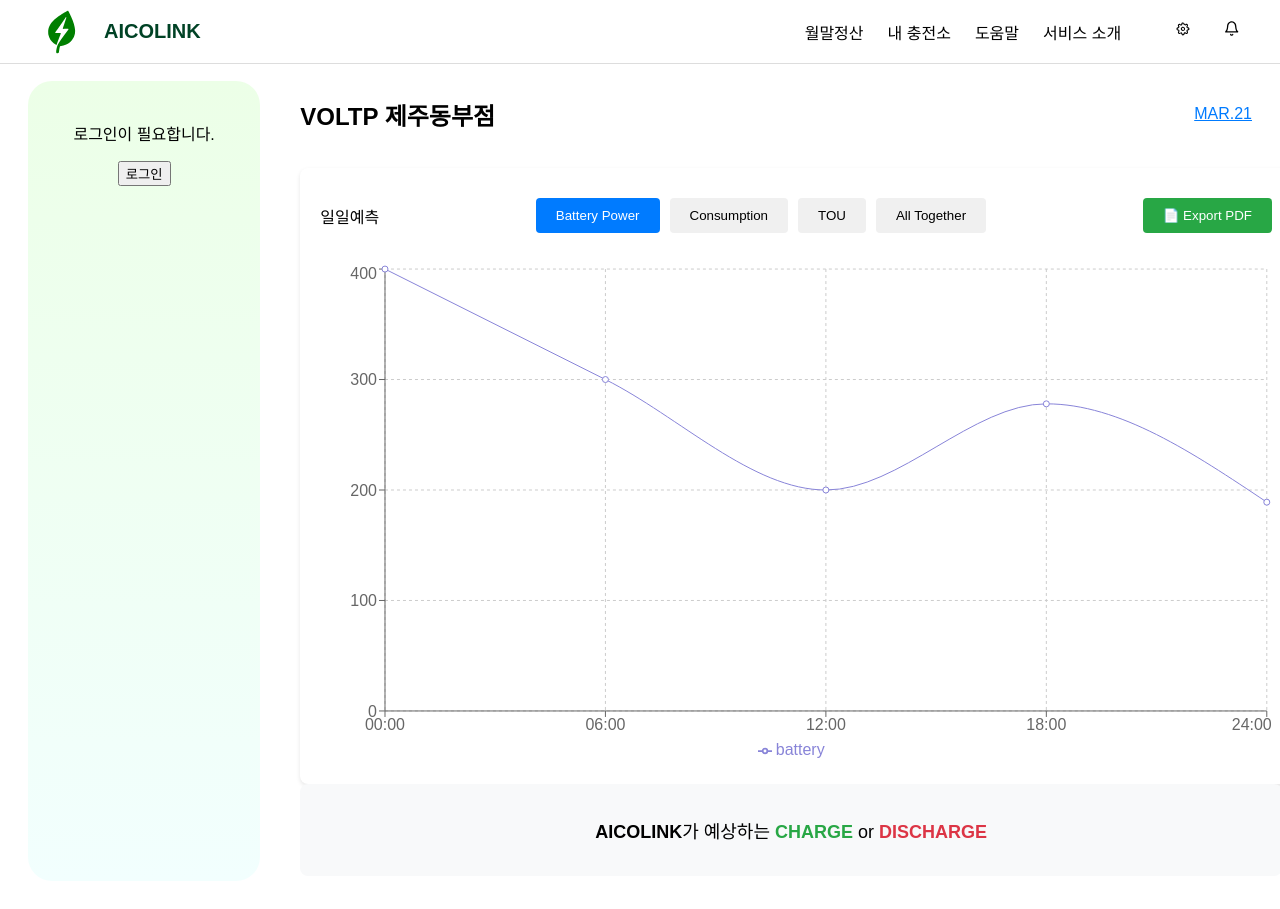
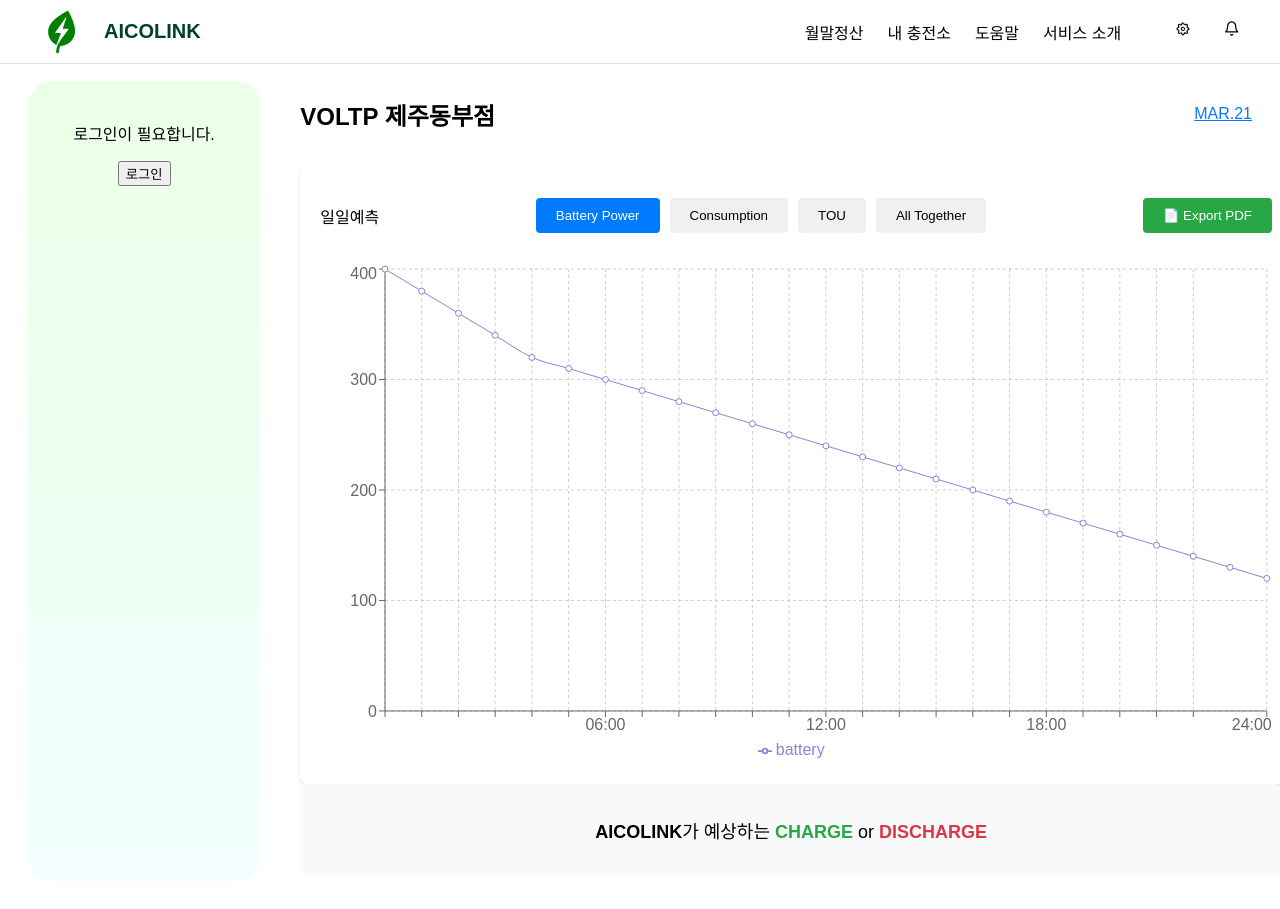
Before and after one commit to Capstone-whiteday/frontend-aicolink, a React (Vite) app: page / in a window 1280 px wide. Built offline with nearby package versions, Linux system fonts and the light colour scheme.

Commit message:
데이터 많아져도 x축 파라미터는 일정하게

```diff
--- a/src/Components/Dashboard.jsx
+++ b/src/Components/Dashboard.jsx
@@ -4,26 +4,86 @@
 
 const batteryData = [
   { name: '00:00', battery: 400 },
+  { name: '01:00', battery: 380 },
+  { name: '02:00', battery: 360 },
+  { name: '03:00', battery: 340 },
+  { name: '04:00', battery: 320 },
+  { name: '05:00', battery: 310 },
   { name: '06:00', battery: 300 },
-  { name: '12:00', battery: 200 },
-  { name: '18:00', battery: 278 },
-  { name: '24:00', battery: 189 },
+  { name: '07:00', battery: 290 },
+  { name: '08:00', battery: 280 },
+  { name: '09:00', battery: 270 },
+  { name: '10:00', battery: 260 },
+  { name: '11:00', battery: 250 },
+  { name: '12:00', battery: 240 },
+  { name: '13:00', battery: 230 },
+  { name: '14:00', battery: 220 },
+  { name: '15:00', battery: 210 },
+  { name: '16:00', battery: 200 },
+  { name: '17:00', battery: 190 },
+  { name: '18:00', battery: 180 },
+  { name: '19:00', battery: 170 },
+  { name: '20:00', battery: 160 },
+  { name: '21:00', battery: 150 },
+  { name: '22:00', battery: 140 },
+  { name: '23:00', battery: 130 },
+  { name: '24:00', battery: 120 },
 ];
 
 const consumptionData = [
   { name: '00:00', consumption: 240 },
-  { name: '06:00', consumption: 139 },
-  { name: '12:00', consumption: 980 },
-  { name: '18:00', consumption: 390 },
-  { name: '24:00', consumption: 480 },
+  { name: '01:00', consumption: 230 },
+  { name: '02:00', consumption: 220 },
+  { name: '03:00', consumption: 210 },
+  { name: '04:00', consumption: 200 },
+  { name: '05:00', consumption: 190 },
+  { name: '06:00', consumption: 180 },
+  { name: '07:00', consumption: 170 },
+  { name: '08:00', consumption: 160 },
+  { name: '09:00', consumption: 150 },
+  { name: '10:00', consumption: 140 },
+  { name: '11:00', consumption: 130 },
+  { name: '12:00', consumption: 120 },
+  { name: '13:00', consumption: 110 },
+  { name: '14:00', consumption: 100 },
+  { name: '15:00', consumption: 90 },
+  { name: '16:00', consumption: 80 },
+  { name: '17:00', consumption: 70 },
+  { name: '18:00', consumption: 60 },
+  { name: '19:00', consumption: 50 },
+  { name: '20:00', consumption: 40 },
+  { name: '21:00', consumption: 30 },
+  { name: '22:00', consumption: 20 },
+  { name: '23:00', consumption: 10 },
+  { name: '24:00', consumption: 5 },
 ];
 
 const touData = [
   { name: '00:00', tou: 120 },
-  { name: '06:00', tou: 150 },
-  { name: '12:00', tou: 300 },
-  { name: '18:00', tou: 200 },
-  { name: '24:00', tou: 100 },
+  { name: '01:00', tou: 115 },
+  { name: '02:00', tou: 110 },
+  { name: '03:00', tou: 105 },
+  { name: '04:00', tou: 100 },
+  { name: '05:00', tou: 95 },
+  { name: '06:00', tou: 90 },
+  { name: '07:00', tou: 85 },
+  { name: '08:00', tou: 80 },
+  { name: '09:00', tou: 75 },
+  { name: '10:00', tou: 70 },
+  { name: '11:00', tou: 65 },
+  { name: '12:00', tou: 60 },
+  { name: '13:00', tou: 55 },
+  { name: '14:00', tou: 50 },
+  { name: '15:00', tou: 45 },
+  { name: '16:00', tou: 40 },
+  { name: '17:00', tou: 35 },
+  { name: '18:00', tou: 30 },
+  { name: '19:00', tou: 25 },
+  { name: '20:00', tou: 20 },
+  { name: '21:00', tou: 15 },
+  { name: '22:00', tou: 10 },
+  { name: '23:00', tou: 5 },
+  { name: '24:00', tou: 0 },
 ];
 
 const Dashboard = () => {
@@ -75,7 +135,13 @@
           <ResponsiveContainer width="100%" height={500}>
             <LineChart data={getData()}>
               <CartesianGrid strokeDasharray="3 3" />
-              <XAxis dataKey="name" />
+              <XAxis
+                dataKey="name"
+                tickFormatter={(tick) => {
+                  // 06, 12, 18, 24시에만 표시
+                  return ['06:00', '12:00', '18:00', '24:00'].includes(tick) ? tick : '';
+                }}
+              />
               <YAxis />
               <Tooltip />
               <Legend />
@@ -88,7 +154,7 @@
               {selectedData === 'tou' || selectedData === 'all' ? (
                 <Line type="monotone" dataKey="tou" stroke="#ffc658" />
               ) : null}
-            </LineChart>
+              </LineChart>
           </ResponsiveContainer>
         </div>
       </div>
```
